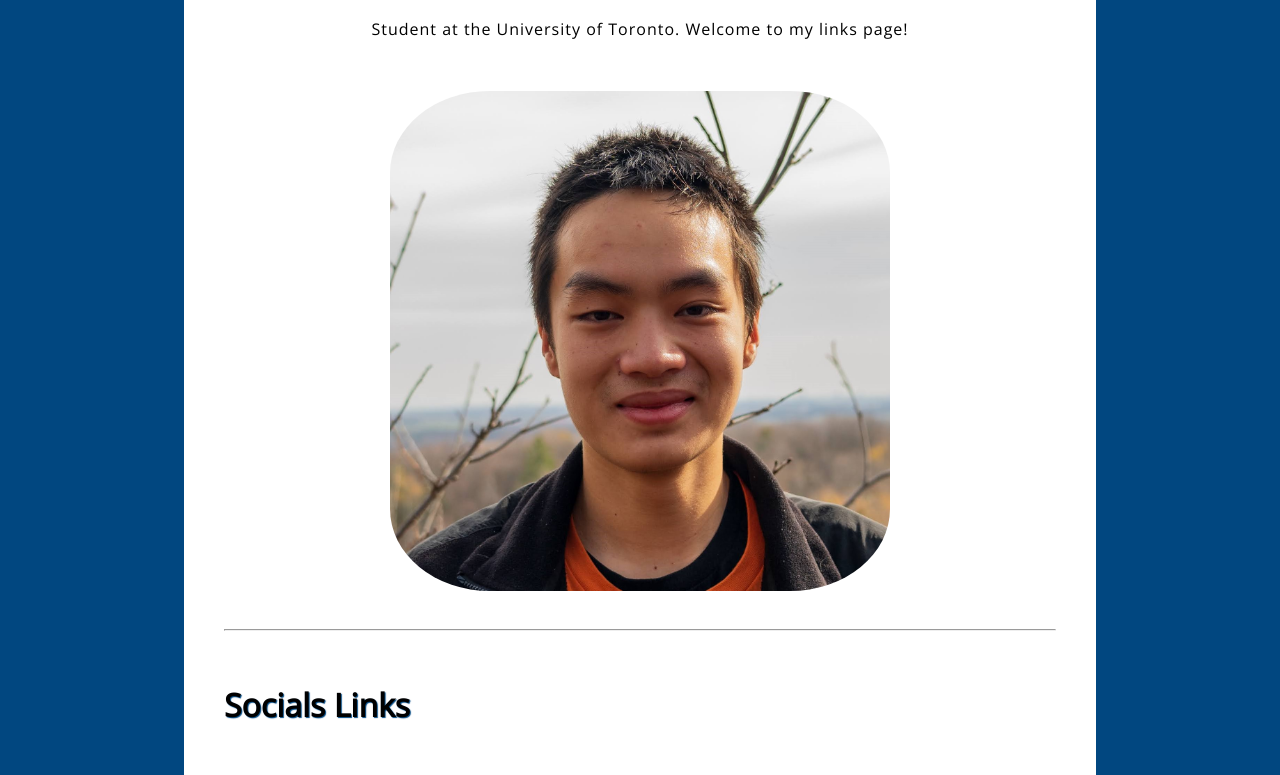
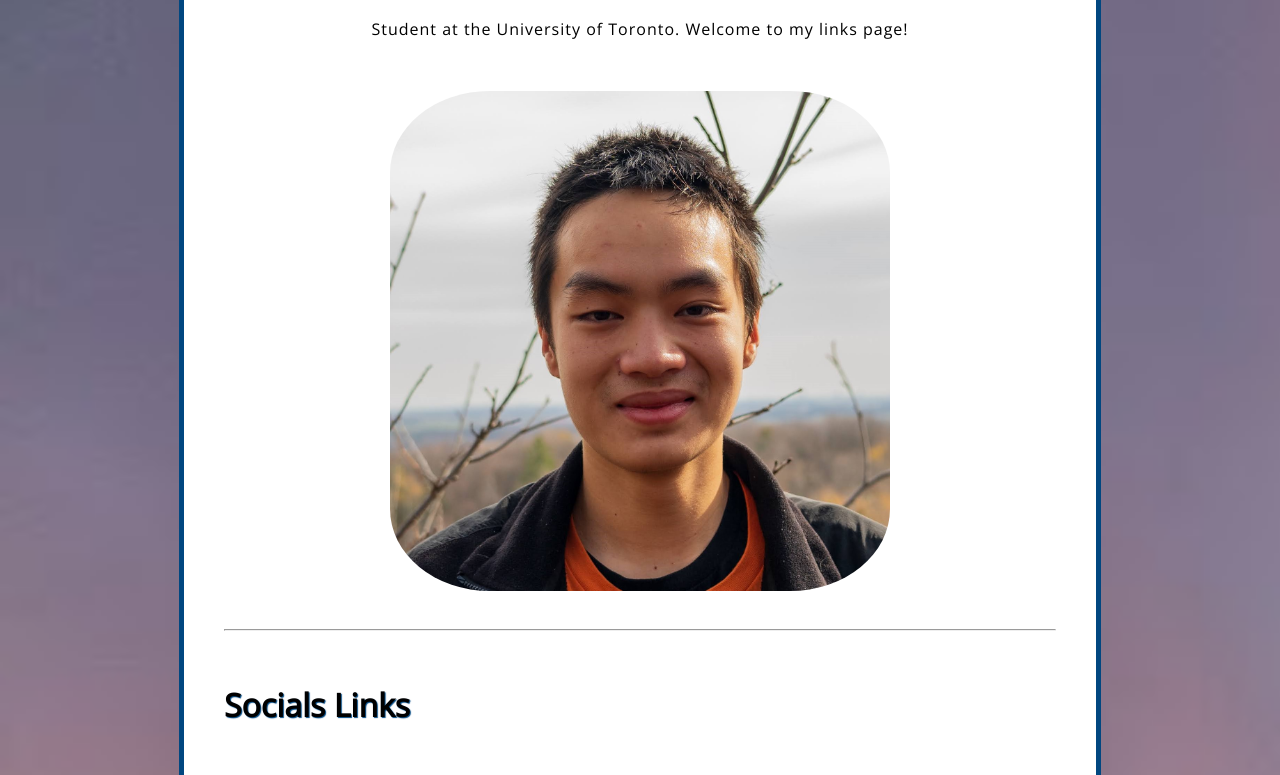
Before and after one commit to victor-zheng-codes/Custom-Links, a plain HTML site: page index.html in a window 1280 px wide. Shown: the part 155-930 px from the top of the page. Drawn offline with nearby package versions, Linux system fonts and the light colour scheme.

Commit message:
synchronize changes of changing background and changing body size of css

```diff
--- a/styles/style.css
+++ b/styles/style.css
@@ -6,8 +6,7 @@ html {
     font-size: 16px; /* px means "pixels": the base font size is now 10 pixels high  */
     font-family: "Open Sans", sans-serif; /* this should be the rest of the output you got from Google fonts */
     /* background-color: #cd1443; */
-    background-image: url(../tennis-club/images/chess-board.jpg);
-    background-image: url(../tennis-club/images/australian_night.jpg);
+    background-image: url(../images/australian_night.jpg);
     background-size: 500%;
     background-color: #014780;
   }
```
Also changed, not shown: images/australian_night.jpg (added).
